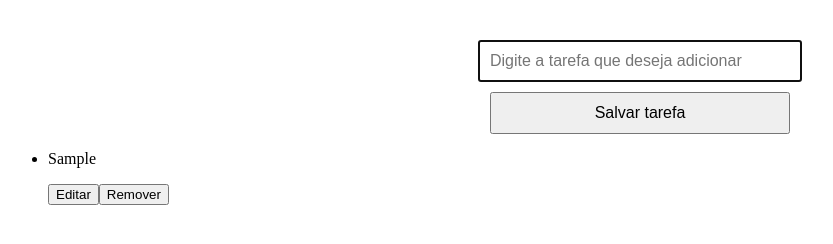
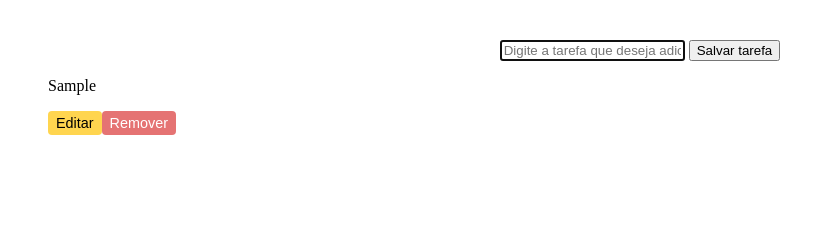
Before and after one commit to adsjinf/FormacoesAlura, a plain HTML site: page Exercicios/ex-1/index.html in a window 1280 px wide. Both pictures are taken after typing "Sample" into the empty fields and a click on the button "Salvar tarefa". Shown: the whole page, without its empty margins (0-833 px from the left). Drawn offline with Linux system fonts and the light colour scheme.

Commit message:
Implentando mudanças no style.css referente ao exercicio-4

```diff
--- a/Exercicios/ex-1/style.css
+++ b/Exercicios/ex-1/style.css
@@ -6,18 +6,37 @@
     margin-top: 40px; /* espaço do topo pra dar um respiro */
 }
 
-/* Organiza os elementos em coluna (um embaixo do outro) */
-#form-tarefa {
-    display: flex;
-    flex-direction: column;
-    align-items: center; /* opcional: centraliza os itens dentro do form */
-    gap: 10px; /* espacinho entre o input e o botão */
+/* Um item por linha, com espacinho */
+#lista-tarefas li {
+    list-style: none;
+    margin: 6px 0;
 }
 
-/* Estiliza o input e botão pra ficarem mais amigáveis */
-.input-item,
-.button-item {
-    width: 300px;
-    padding: 10px;
-    font-size: 16px;
+/* Container com display flex pra alinhar texto e botões */
+.listaIfInItemIfInContainer {
+    dyplay: flex;
+    alingn-items: center;
+    gap: 8px;
+    background: #f5f5f5;
+    padding: 8px 12px;
+    border-radius: 6px;
 }
+
+/* Botões simples */
+.btn-editar,
+.btn-remover {
+    padding: 4px 8px;
+    border: none;
+    cursor:pointer;
+    border-radius: 4px;
+    font-size: 0.9rem;
+}
+
+.btn-editar {
+    background:  #ffd54f;
+}
+
+.btn-remover {
+    background: #e57373;
+    color: #fff;
+}
```
